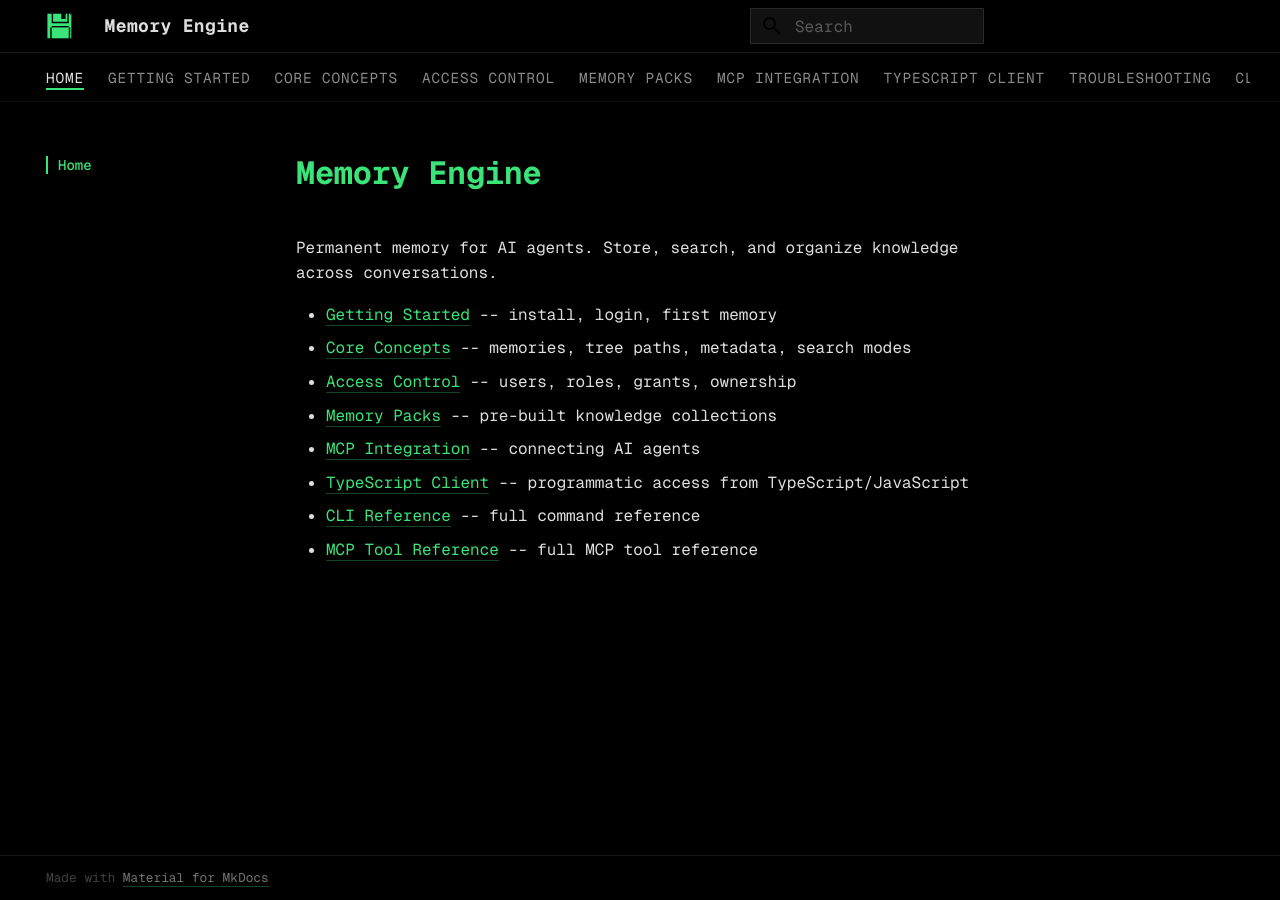
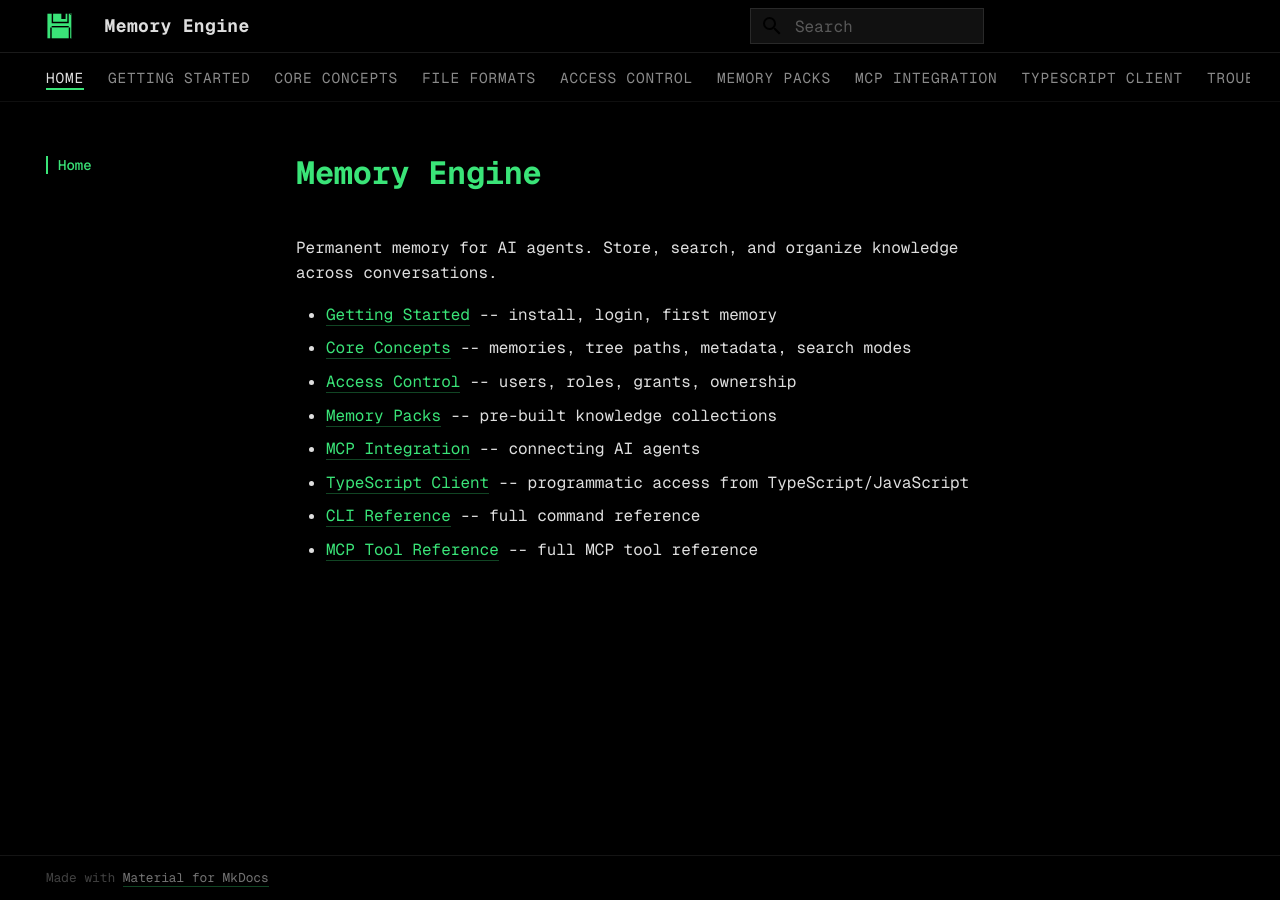
Before and after one commit to timescale/memory-engine, an MkDocs documentation site: the page built from docs/index.md, in a window 1280 px wide. Built offline with MkDocs 1.6.1 and Material for MkDocs 9.7.7, drawn with Linux system fonts in a browser that asks for light colours; comment, search, counter and statistics services are not loaded; some of the changed lines change nothing that is shown.

Commit message:
docs: sync mkdocs nav with docs/ directory
Add File Formats page, remove stale me-import entry, and list the new
agent-integration CLI commands (claude, codex, gemini, opencode) plus
the shared agent session imports reference.

```diff
--- a/mkdocs.yml
+++ b/mkdocs.yml
@@ -45,6 +45,7 @@
   - Home: index.md
   - Getting Started: getting-started.md
   - Core Concepts: concepts.md
+  - File Formats: formats.md
   - Access Control: access-control.md
   - Memory Packs: memory-packs.md
   - MCP Integration: mcp-integration.md
@@ -56,8 +57,12 @@
       - me whoami: cli/me-whoami.md
       - me engine: cli/me-engine.md
       - me memory: cli/me-memory.md
-      - me import: cli/me-import.md
       - me mcp: cli/me-mcp.md
+      - me claude: cli/me-claude.md
+      - me codex: cli/me-codex.md
+      - me gemini: cli/me-gemini.md
+      - me opencode: cli/me-opencode.md
+      - Agent session imports: cli/agent-session-imports.md
       - me user: cli/me-user.md
       - me role: cli/me-role.md
       - me grant: cli/me-grant.md
```
